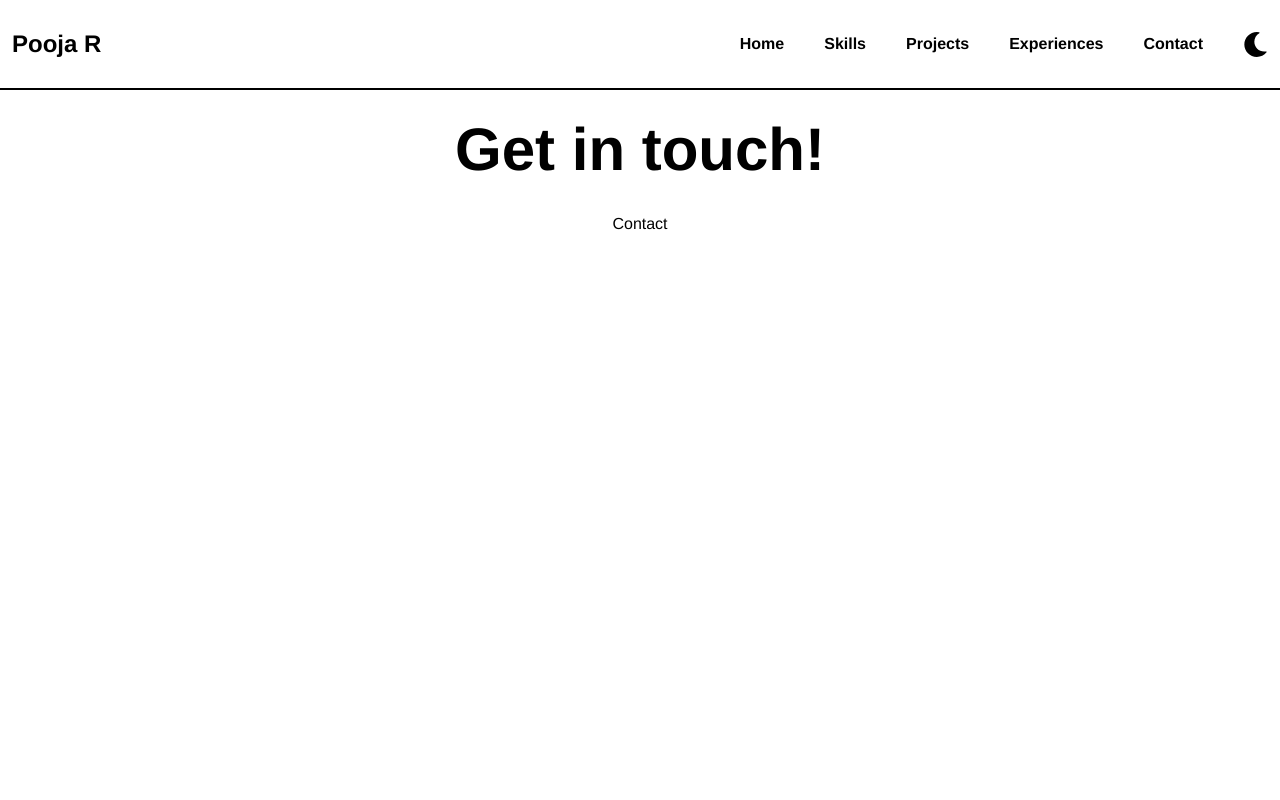
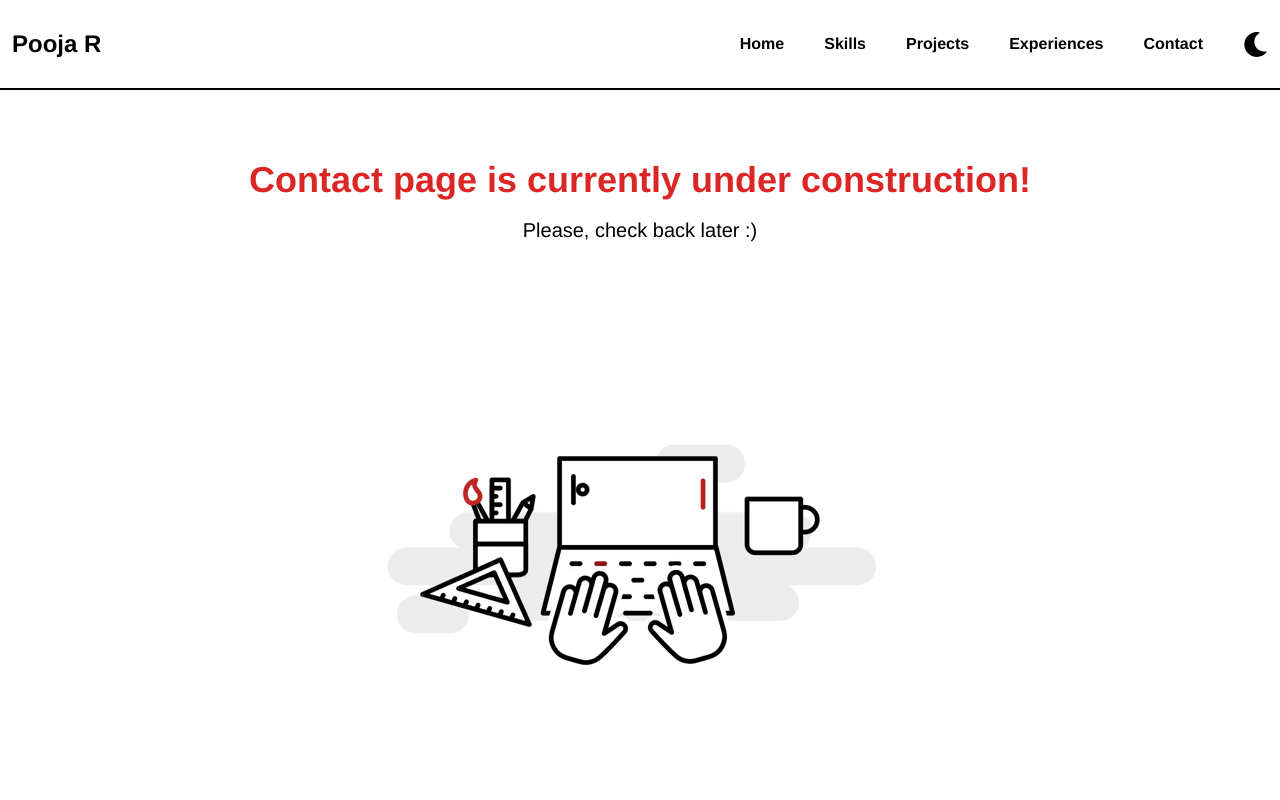
Before and after one commit to PoojaRamesh3/pooja-r, a React (Create React App) app: page /contact in a window 1280 px wide. Shown: the top 800 px of the page. Built offline with nearby package versions, Linux system fonts and the light colour scheme.

Commit message:
Working on Project Page

```diff
--- a/src/components/Heading.tsx
+++ b/src/components/Heading.tsx
@@ -10,7 +10,7 @@ const Heading = (props: any) => {
         {props.heading}
       </h2>
       {props.subHeading !== "" && (
-        <p className={`${text} py-3 font-medium`}>{props.subHeading}</p>
+        <p className={`${text} pb-3 font-medium`}>{props.subHeading}</p>
       )}
     </div>
   );
--- a/src/components/ImageCard.tsx
+++ b/src/components/ImageCard.tsx
@@ -59,6 +59,7 @@ const ImageCard = () => {
                   >
                     {item.name}
                   </a>
+
                   <BsGithub
                     style={{ width: "25px", height: "25px" }}
                     className=""
--- a/src/components/Navbar.tsx
+++ b/src/components/Navbar.tsx
@@ -24,7 +24,7 @@ const Navbar = () => {
 
   return (
     <nav
-      className={`border-b-2 fixed top-0 right-0 w-full ${
+      className={`border-b-2 fixed top-0 right-0 w-full z-10 ${
         background === "bg-white" ? "border-black" : "border-white"
       } ${text}`}
     >
--- /dev/null
+++ b/src/components/PageNotFound.tsx
@@ -0,0 +1,20 @@
+import PageNotFoundImg from "../assets/404.gif";
+import { useSelector } from "react-redux";
+
+const PageNotFound = (props: any) => {
+  const text = useSelector((state: any) => state.theme.text);
+
+  return (
+    <div className="mt-20 text-center">
+      <h2 className="pt-20 font-black text-4xl text-red-600">
+        {props.pageName} page is currently under construction!
+      </h2>
+      <p className={`pt-4 pb-2 text-xl ${text}`}>Please, check back later :)</p>
+      <div className="flex items-center justify-center">
+        <img src={PageNotFoundImg} alt="404" />
+      </div>
+    </div>
+  );
+};
+
+export default PageNotFound;
--- a/src/components/Tab.tsx
+++ b/src/components/Tab.tsx
@@ -13,7 +13,7 @@ const Tab = (props: any) => {
               rel="noreferrer"
               target="_blank"
               href={item.url}
-              className={`flex rounded-3xl items-center basis-9/12 transition ease-in-out delay-150 hover:-translate-y-1 hover:scale-110 md:basis-2/5 lg:basis-[45%] ${background} ${text} px-4 py-3 border-2 mb-10 shadow-slate-300 ${
+              className={`flex rounded-3xl items-center basis-9/12 transition ease-in-out delay-150 hover:-translate-y-1 hover:scale-105 md:basis-2/5 lg:basis-[45%] ${background} ${text} px-4 py-3 border mb-10 shadow-slate-300 ${
                 text === "text-white"
                   ? "border-white shadow-md"
                   : "border-black shadow-2xl"
--- a/src/content.tsx
+++ b/src/content.tsx
@@ -274,11 +274,11 @@ export const content = {
     ],
   },
   experiences: {
-    heading: "Experiences",
+    heading: "Experience",
     sunheading: "",
   },
   contact: {
-    heading: "Get in touch!",
+    heading: "Contact",
     sunheading: "Contact",
   },
   footer: {
--- a/src/screens/Contact.tsx
+++ b/src/screens/Contact.tsx
@@ -1,13 +1,15 @@
-import Heading from "../components/Heading";
+// import Heading from "../components/Heading";
 import { content } from "../content";
+import PageNotFound from "../components/PageNotFound";
 
 const Contact = () => {
   return (
     <>
-      <Heading
+      {/* <Heading
         heading={content.contact.heading}
         subHeading={content.contact.sunheading}
-      />
+      /> */}
+      <PageNotFound pageName={content.contact.heading} />
     </>
   );
 };
--- a/src/screens/Experiences.tsx
+++ b/src/screens/Experiences.tsx
@@ -1,13 +1,15 @@
-import Heading from "../components/Heading";
+// import Heading from "../components/Heading";
+import PageNotFound from "../components/PageNotFound";
 import { content } from "../content";
 
 const Experiences = () => {
   return (
     <>
-      <Heading
+      {/* <Heading
         heading={content.experiences.heading}
         subHeading={content.experiences.sunheading}
-      />
+      /> */}
+      <PageNotFound pageName={content.experiences.heading} />
     </>
   );
 };
--- a/src/types/index.d.ts
+++ b/src/types/index.d.ts
@@ -2,3 +2,4 @@ declare module "*.jpg";
 declare module "*.jpeg";
 declare module "*.png";
 declare module "*.PNG";
+declare module "*.gif";
```
Also changed, not shown: src/assets/404.gif (added).
